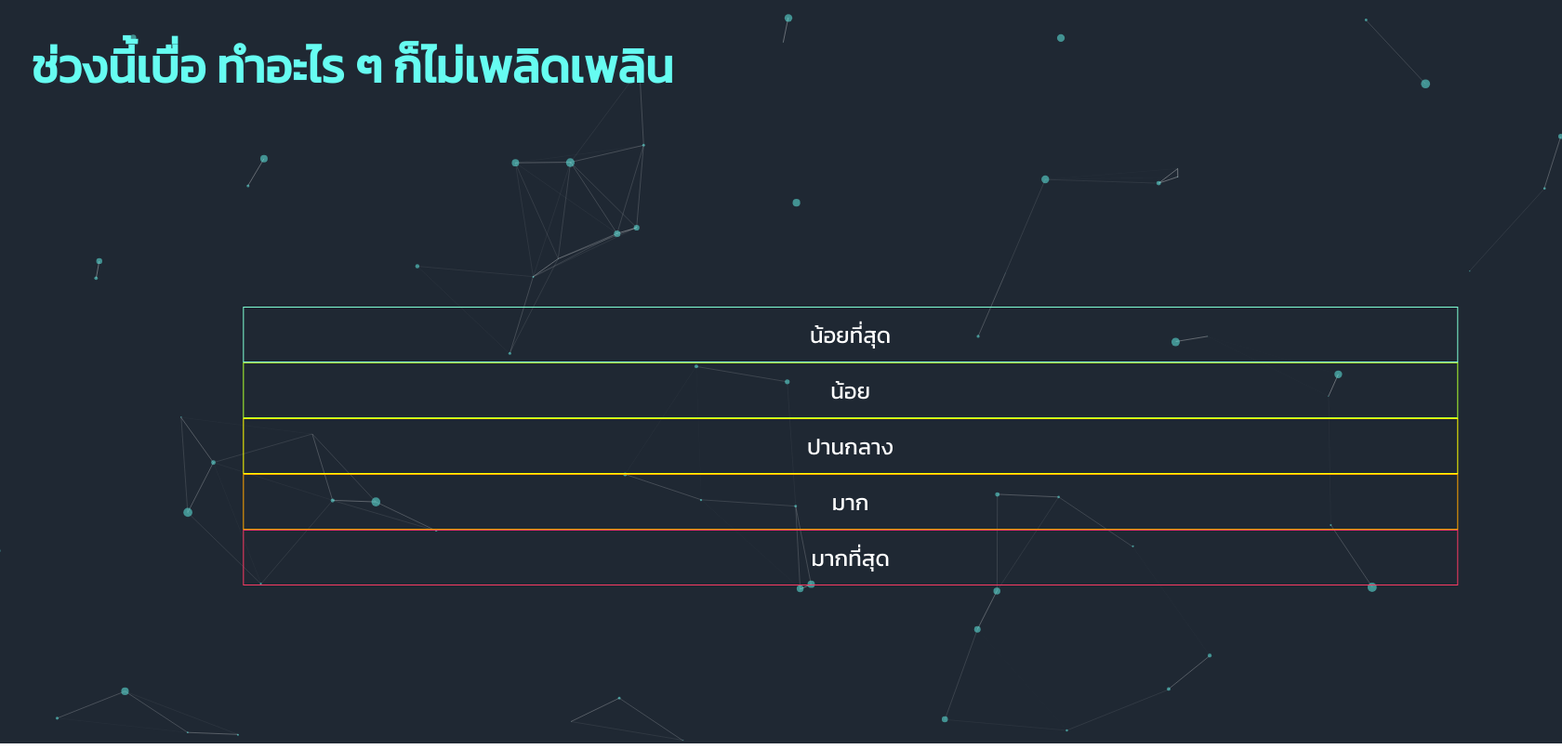
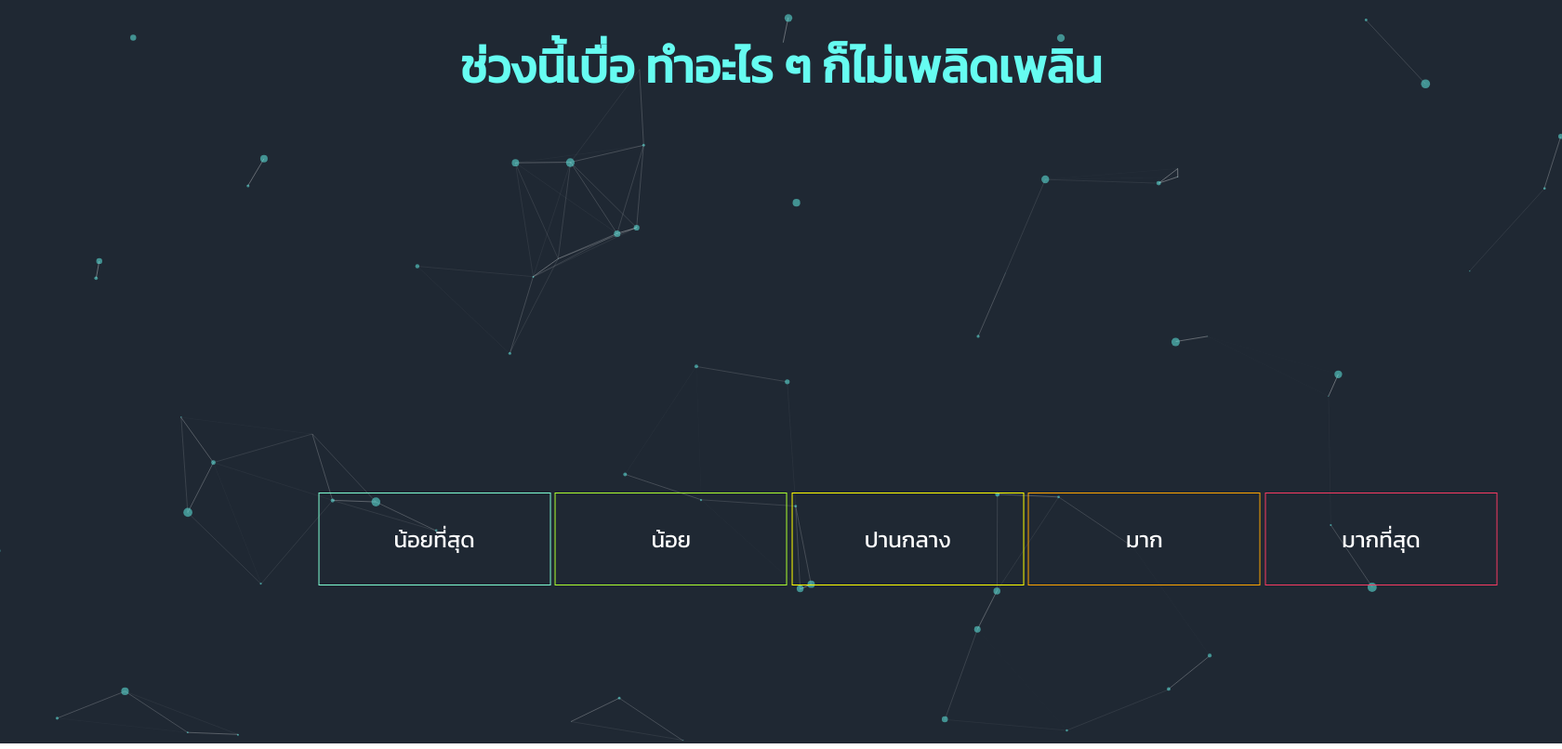
Before and after one commit to ShadeOfOmuro/The-Hermit, a Flask app: page /choicequiz in a window 1680 px wide. Shown: the whole page at 93% size. Run offline with Flask 2, Linux system fonts and the light colour scheme; parts of the project's set-up code (start-up, migrations or seed data) failed here and were passed over.

Commit message:
fix UI #67

```diff
--- a/NSC_BE/templates/quiz.html
+++ b/NSC_BE/templates/quiz.html
@@ -14,7 +14,11 @@ body , html {
   font-family: 'kanit', sans-serif;
   margin: 0;
   padding: 0;
-  height: 100vh;
+  height: 100%;
+  width: 100%;
+  align-items: center;
+  align-content: center;
+  text-align: center;
 }
 #particles-js {
   height: 100%;
@@ -27,18 +31,20 @@ form {
   width: auto;
 }
 h1 {
-    position: absolute;
+    position: fixed;
     color: #66FCF1;
     font-size: 50px;
-    padding-left: 2%;
+    text-align: center;
+    right: 50%;
+    transform: translateX(50%);
 }
 button {
   font-family: 'kanit', sans-serif;
   position: relative;
-  transform: translate(300%,500%);
-  width:300%;
-  height: 50%;
+  width:250px;
+  height: 100px;
   align-self: center;
+  left: -5%;
 }
 .btn-1:hover {
   background-color: aquamarine;
```
